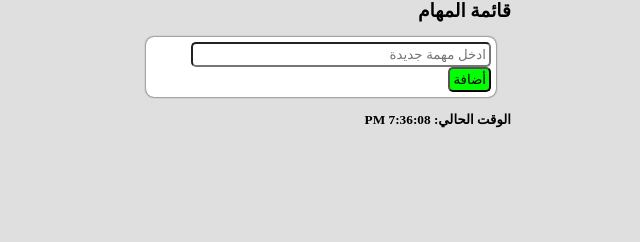
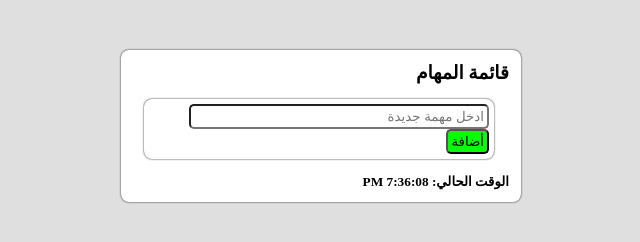
Before and after one commit to abdalrzak12/webAssignment, a plain HTML site: page index.html in a window 1280 px wide. Shown: the whole page, without its empty margins (319-959 px from the left). Drawn offline with Linux system fonts and the light colour scheme.

Commit message:
edit name container

```diff
--- a/index.html
+++ b/index.html
@@ -10,7 +10,7 @@
 </head>
 
 <body>
-    <div class="card containerr">
+    <div class="card container">
         <div>
             <h3>قائمة المهام</h3>
         </div>
```
